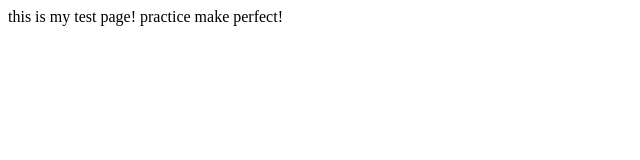
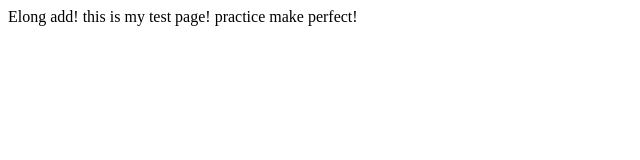
Before and after one commit to ElongHu/git_learning_Elong, a plain HTML site: page index.html in a window 1280 px wide. Shown: the whole page, without its empty margins (0-640 px from the left). Drawn offline with Linux system fonts and the light colour scheme.

Commit message:
Elong commit!

```diff
--- a/index.html
+++ b/index.html
@@ -1,5 +1,6 @@
 <html>
 	<body>
+	Elong add!
 	this is my test page!
 	practice make perfect!
 	</body>
```
